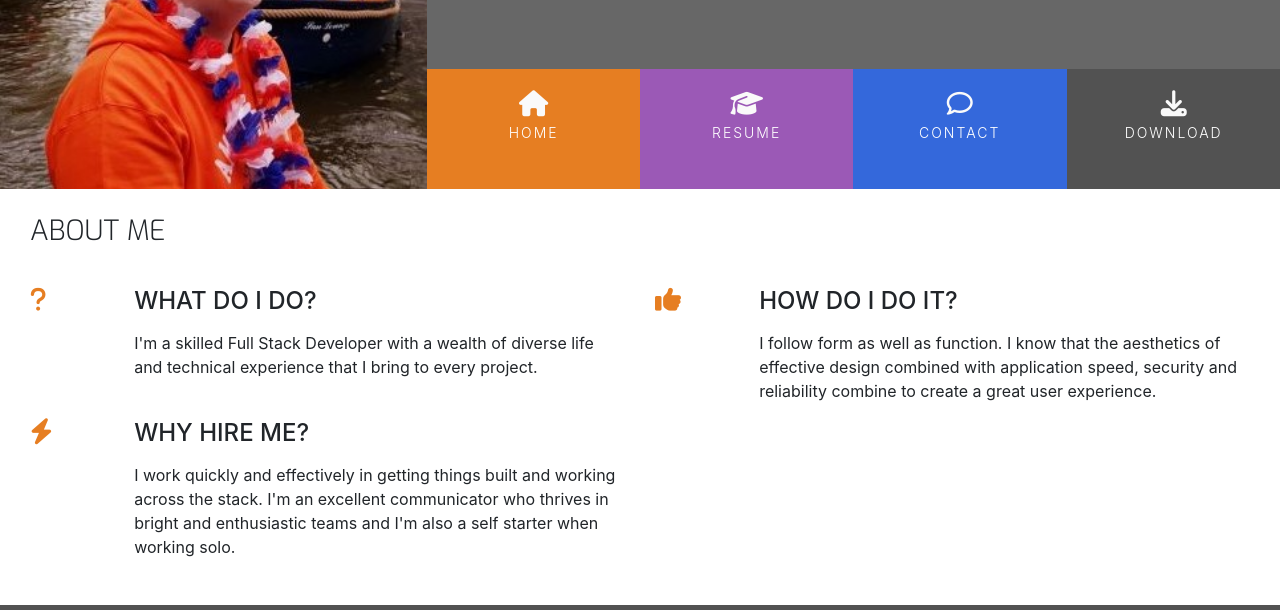
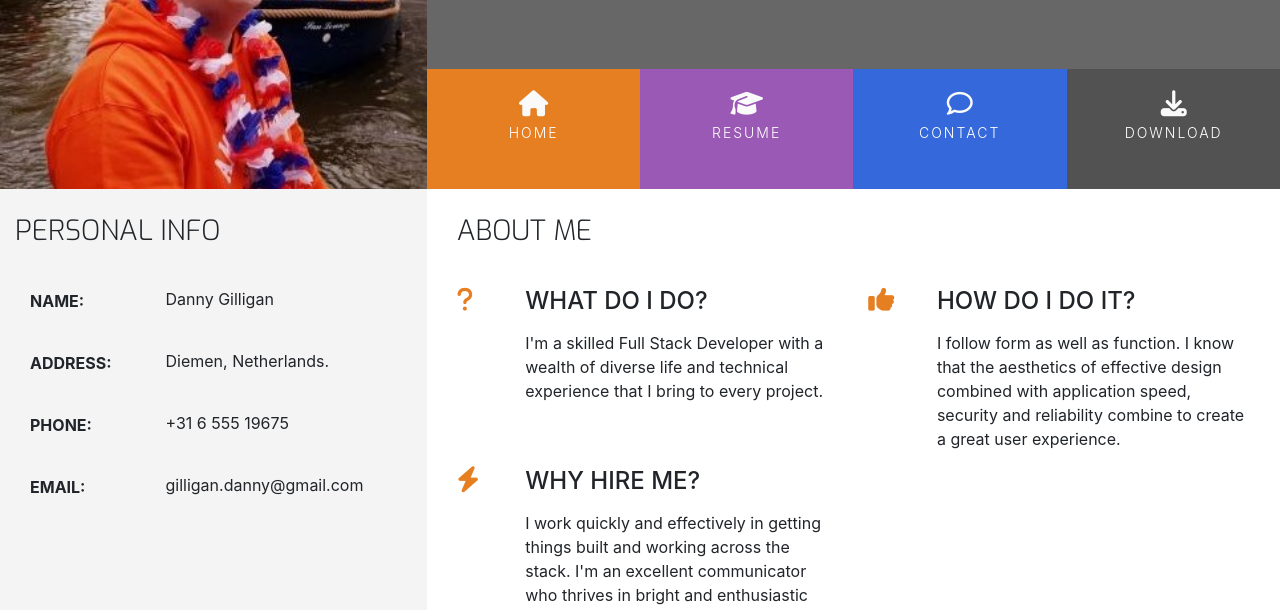
Before and after one commit to DannyGilligan/bootstrap-resum-, a plain HTML site: page index.html in a window 1280 px wide. Shown: the part 180-790 px from the top of the page. Drawn offline with nearby package versions, Linux system fonts and the light colour scheme.

Commit message:
Add contact details section

```diff
--- a/assets/css/style.css
+++ b/assets/css/style.css
@@ -26,6 +26,10 @@
 
 .ui-menu-color-download {
     background-color: #525252;
+}
+
+.bg-color-personal-info {
+    background-color: #f4f4f4;
 }
 
 
@@ -227,3 +231,40 @@ footer {
     margin-bottom: 15px;
 
 }
+
+
+
+/* --------------------------------------------------------------------- Personal Info */
+
+.personal-info-item {
+    margin-bottom: 20px;
+    display: block;
+    clear: both;
+}
+
+.personal-info-item .key,
+.personal-info-item .value {
+    padding-right: 8px;
+    display: inline-block;
+}
+
+.personal-info-item .key,
+.personal-info-item .value {
+    margin: 0;
+}
+
+.personal-info-item .key {
+    width: 30%;
+    margin-right: 21px;
+    padding-top: 2px;
+    vertical-align: top;
+}
+
+.personal-info-item .key p {
+    font-weight: 700;
+}
+
+.personal-info-item .value {
+    width: 60%;
+    position: relative;
+}
--- a/index.html
+++ b/index.html
@@ -58,7 +58,64 @@
     </header>
 
     <section class="container-fluid">
-        <div class="row row-table">
+        <div class="row">
+            <div class="col-md-4 bg-color-personal-info section-column">
+                <div class="row">
+                    <div class="col12">
+                        <h3 class="section-heading uppercase">
+                            Personal Info
+                        </h3>
+                    </div>
+                </div>
+                <div class="personal-info-item">
+                    <div class="key">
+                        <p class="uppercase">
+                            Name:
+                        </p>
+                    </div>
+                    <div class="value">
+                        <p>
+                            Danny Gilligan
+                        </p>
+                    </div>
+                </div>
+                <div class="personal-info-item">
+                    <div class="key">
+                        <p class="uppercase">
+                            Address:
+                        </p>
+                    </div>
+                    <div class="value">
+                        <p>
+                            Diemen, Netherlands.
+                        </p>
+                    </div>
+                </div>
+                <div class="personal-info-item">
+                    <div class="key">
+                        <p class="uppercase">
+                            Phone:
+                        </p>
+                    </div>
+                    <div class="value">
+                        <p>
+                            +31 6 555 19675
+                        </p>
+                    </div>
+                </div>
+                <div class="personal-info-item">
+                    <div class="key">
+                        <p class="uppercase">
+                            Email:
+                        </p>
+                    </div>
+                    <div class="value">
+                        <p>
+                            gilligan.danny@gmail.com
+                        </p>
+                    </div>
+                </div>
+            </div>
             <div class="col-md-8 bg-color-three-reasons section-column">
                 <div class="row">
                     <div class="col">
```
